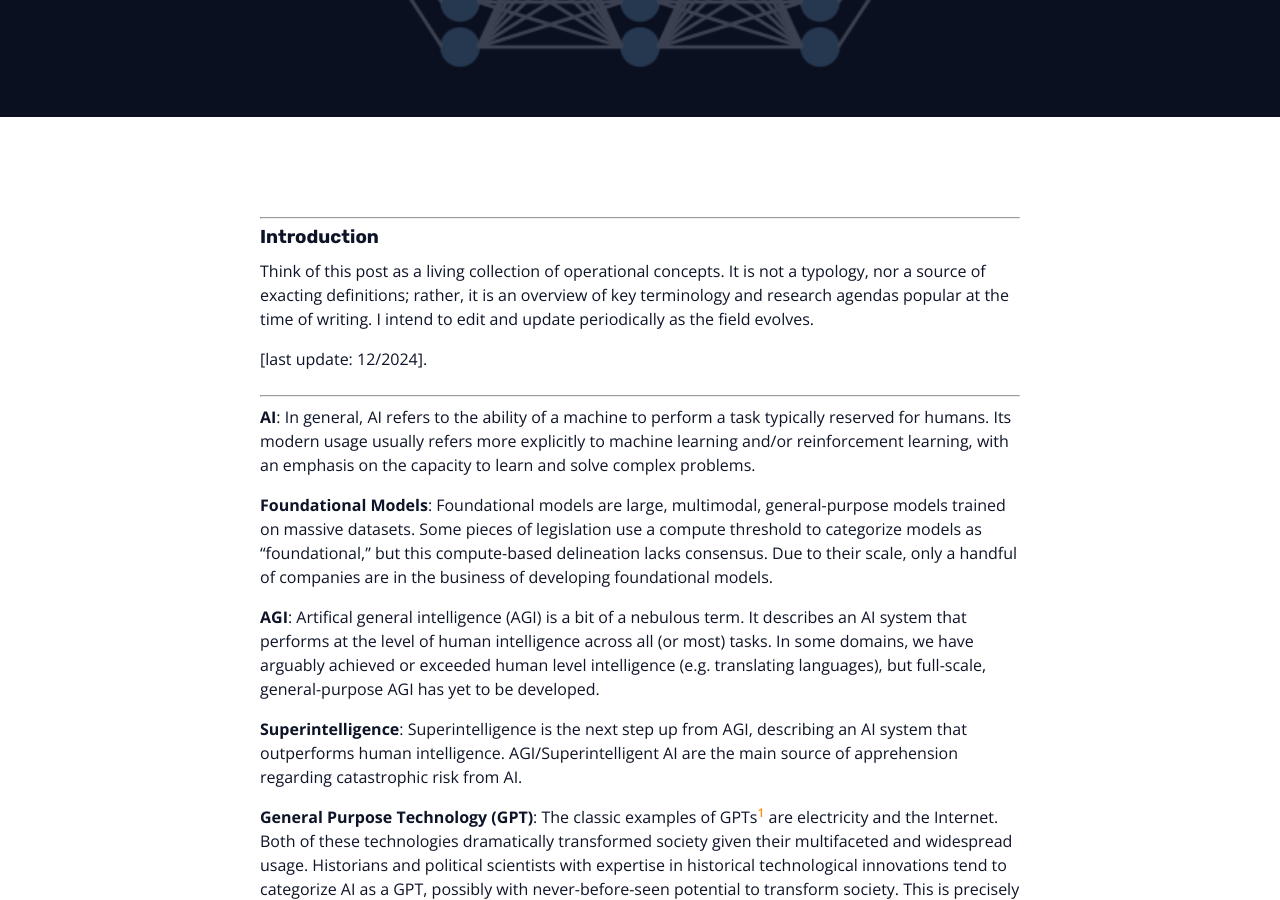
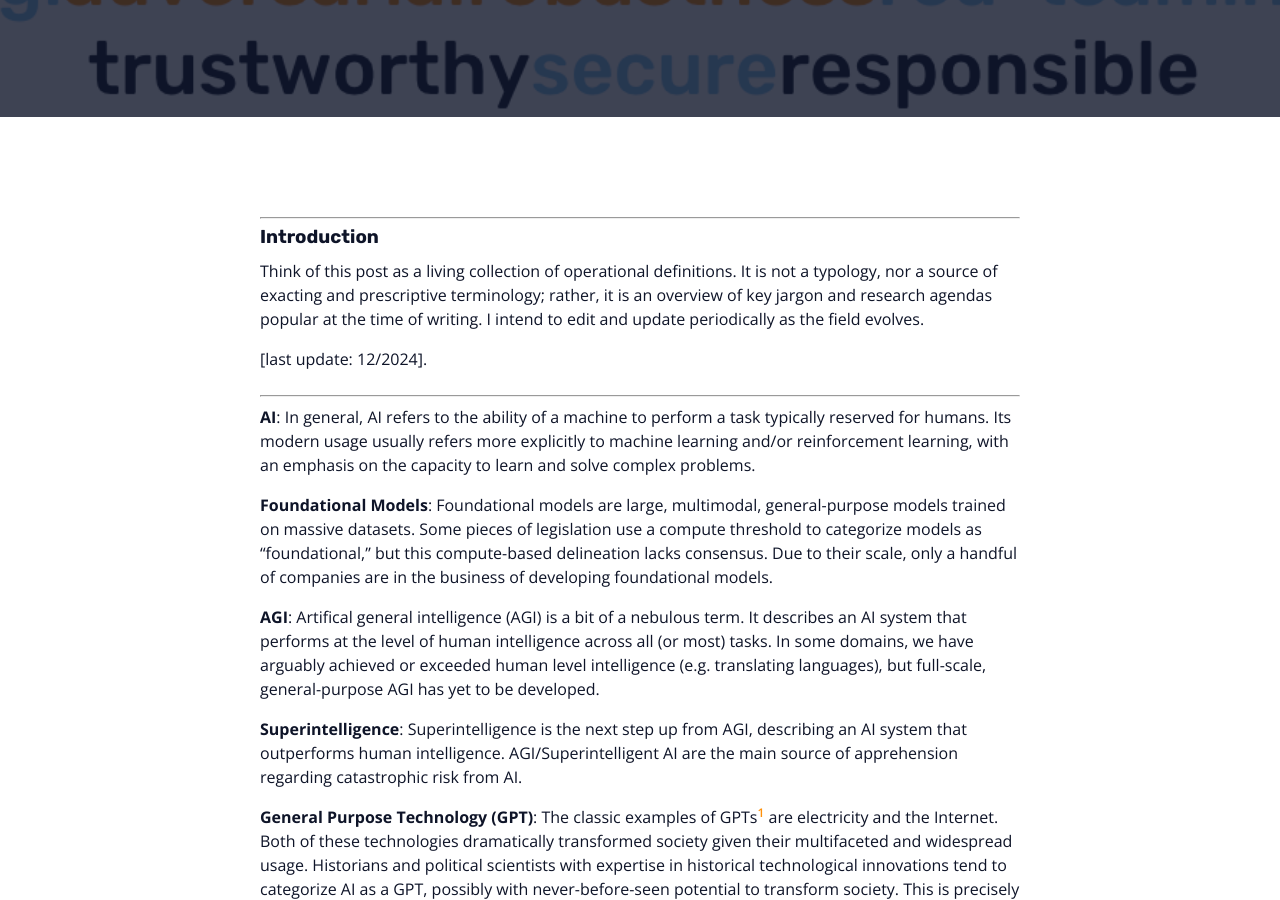
Before and after one commit to nickphayes/nickphayes.github.io, a Jekyll site: the page built from _posts/2024-12-17-definitions.md, in a window 1280 px wide and 900 px high, scrolled down 383 px. Built offline with Jekyll 4.4.1, drawn with Linux system fonts in a browser that asks for light colours.

Commit message:
first publishable draft

```diff
--- a/_posts/2024-12-17-definitions.md
+++ b/_posts/2024-12-17-definitions.md
@@ -2,7 +2,7 @@
 layout: post
 title: "The Parlance of AI Safety, Ethics, and Governance"
 categories: "AI"
-featImg: neuralnetwork.png
+featImg: wordsoupv2.png
 excerpt: "Providing a glossary of terms to better understand the field"
 permalink: "parlance-of-ai-safety"
 style:
@@ -10,8 +10,8 @@ style:
 
 ---
 ### Introduction
-Think of this post as a living collection of operational concepts.
-It is not a typology, nor a source of exacting definitions; rather, it is an overview of key terminology and research agendas
+Think of this post as a living collection of operational definitions.
+It is not a typology, nor a source of exacting and prescriptive terminology; rather, it is an overview of key jargon and research agendas
 popular at the time of writing. I intend to edit and update periodically as the field evolves.
 
 [last update: 12/2024].
```
Also changed, not shown: assets/img/blog/wordsoupv2.png (added).
